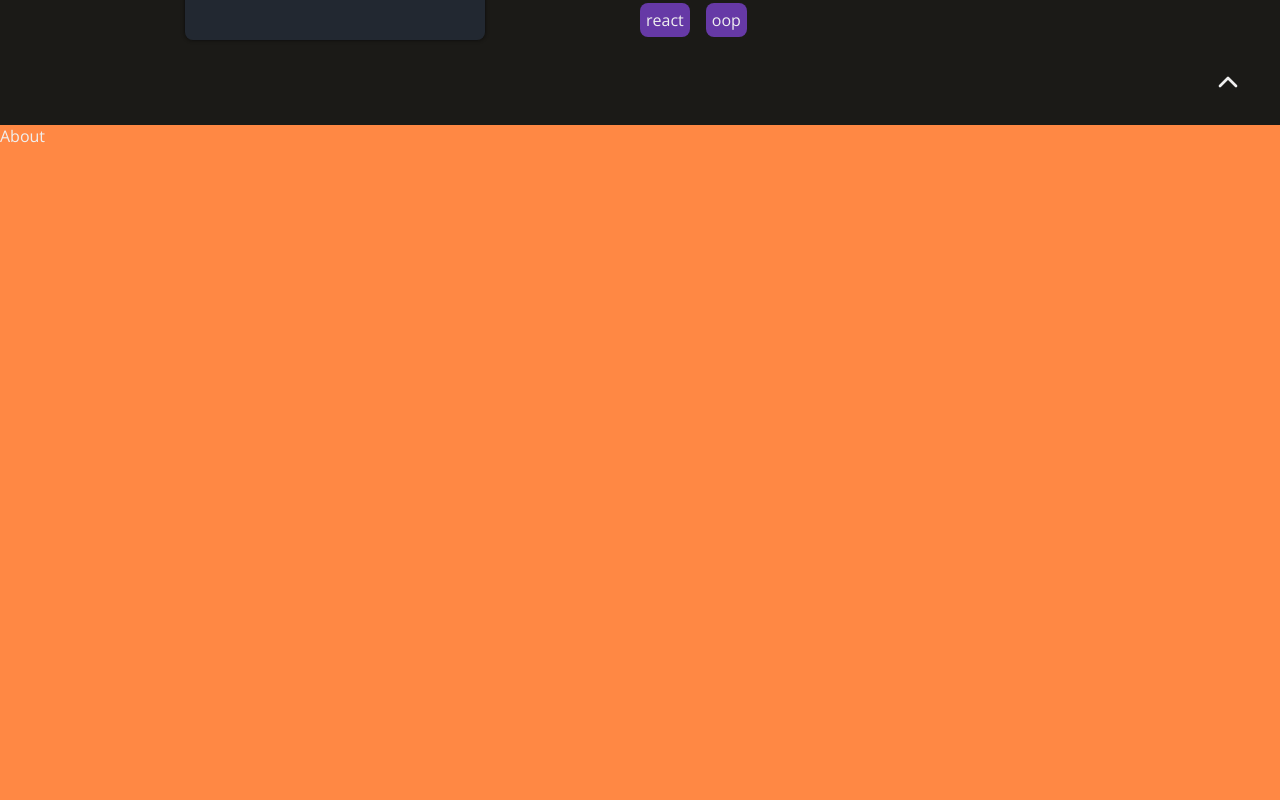
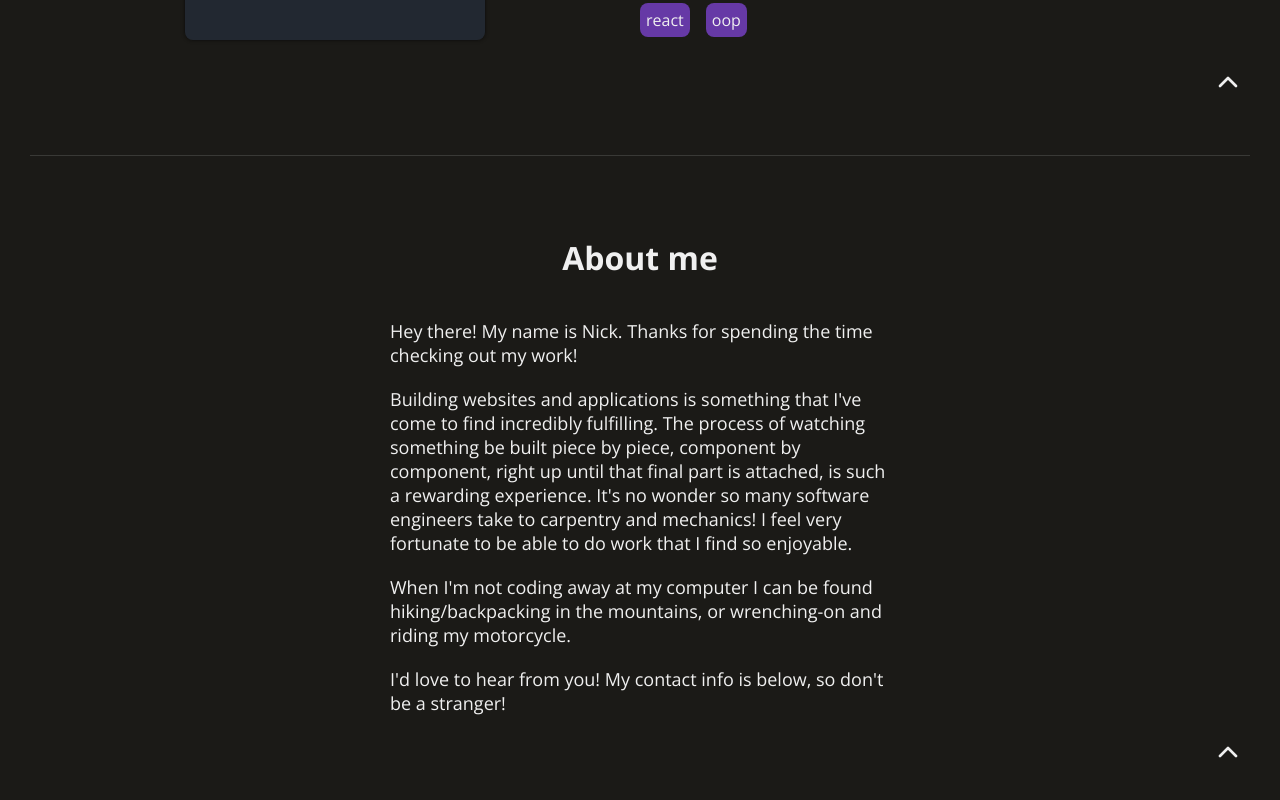
Before and after one commit to nsars19/portfolio, a React (Create React App) app: page / in a window 1280 px wide. Shown: the part 5600-6400 px from the top of the page. Built offline with nearby package versions, Linux system fonts and the light colour scheme.

Commit message:
add about section content and styles

```diff
--- a/src/components/about/about.js
+++ b/src/components/about/about.js
@@ -2,15 +2,57 @@ import styled from "styled-components";
 import ScrollToTop from "./../scrollToTop/scrollToTop";
 
 const StyledAbout = styled.div`
-  height: 100vh;
-  background: #ff8844;
   position: relative;
+  padding-bottom: 60px;
+
+  .content-wrap {
+    display: flex;
+    flex-direction: column;
+    align-items: center;
+    padding-top: 80px;
+    border-top: 1px solid #fff2;
+    margin: 30px;
+  }
+
+  h1 {
+    margin-bottom: 30px;
+  }
+
+  p {
+    width: 100%;
+    max-width: 500px;
+    margin-top: 10px;
+    margin-bottom: 10px;
+  }
 `;
 
 export default function About() {
   return (
     <StyledAbout name="about">
-      About
+      <div className="content-wrap">
+        <h1>About me</h1>
+        <p>
+          Hey there! My name is Nick. Thanks for spending the time checking out
+          my work!
+        </p>
+        <p>
+          Building websites and applications is something that I've come to find
+          incredibly fulfilling. The process of watching something be built
+          piece by piece, component by component, right up until that final part
+          is attached, is such a rewarding experience. It's no wonder so many
+          software engineers take to carpentry and mechanics! I feel very
+          fortunate to be able to do work that I find so enjoyable.
+        </p>
+        <p>
+          When I'm not coding away at my computer I can be found
+          hiking/backpacking in the mountains, or wrenching-on and riding my
+          motorcycle.
+        </p>
+        <p>
+          I'd love to hear from you! My contact info is below, so don't be a
+          stranger!
+        </p>
+      </div>
       <ScrollToTop />
     </StyledAbout>
   );
```
